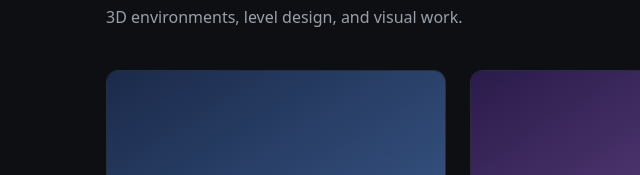
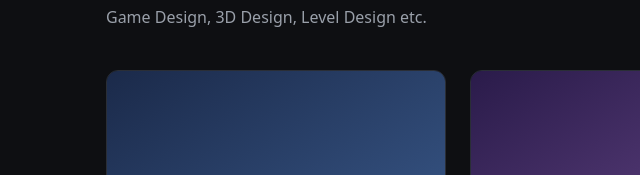
Before and after one commit to kaaneskikalci/KaanPortfolio, an Astro site: page /art in a window 1280 px wide. Shown: the part 195-370 px from the top of the page, 0-640 px from the left. Built offline with nearby package versions, Linux system fonts and the light colour scheme; Astro itself is replaced by a stand-in of ours.

Commit message:
Update index.astro

```diff
--- a/src/pages/art/index.astro
+++ b/src/pages/art/index.astro
@@ -17,7 +17,7 @@ const projects = (await getCollection('art')).sort((a, b) => {
   <div class="container">
     <h1 class="section-heading">Art &amp; Game Design</h1>
     <p class="section-intro">
-      3D environments, level design, and visual work.
+      Game Design, 3D Design, Level Design etc.
     </p>
 
     {
```
